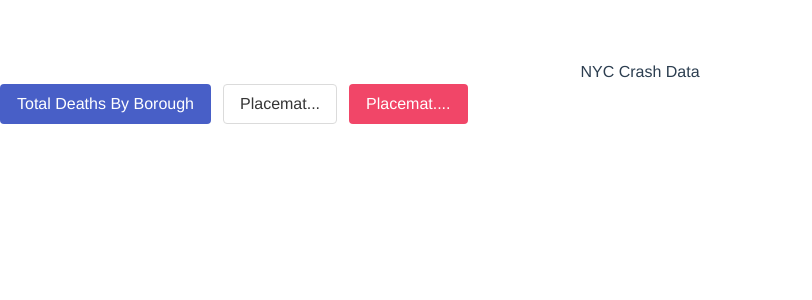
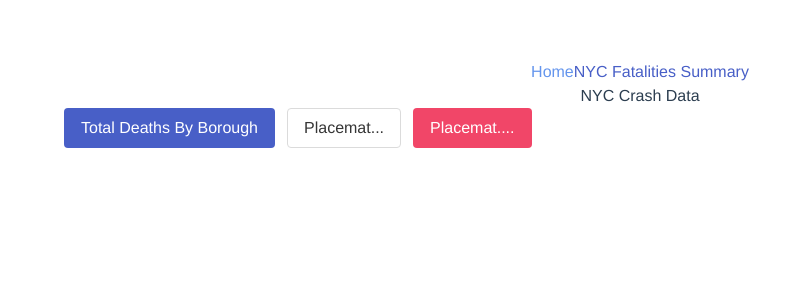
Before and after one commit to aibistin/nyccrash, a Vue app: page / in a window 1280 px wide. Shown: the top 300 px of the page, without its empty margins (0-812 px from the left). Built offline with nearby package versions, Linux system fonts and the light colour scheme.

Commit message:
Added first part of basic routing

```diff
--- a/src/components/Collision.vue
+++ b/src/components/Collision.vue
@@ -1,5 +1,5 @@
 <template>
-  <div class="">
+  <main-layout>
     <h1>{{ msg }}</h1>
     <div class="field is-grouped">
       <p class="control" v-on:click=getDeathsSummary>
@@ -22,12 +22,15 @@
     <template v-if="deathsSummary">
        <radar-chart :data="chartData" :options="chartOptions"></radar-chart>
     </template>
-  </div>
+  </main-layout>
 </template>
 
 <script>
 import axios from "axios";
+/* Local Imports*/
 import RadarChart from "./RadarChart";
+import MainLayout from "./../layouts/Main.vue";
+
 /*
  {
         "borough": "QUEENS",
@@ -58,7 +61,7 @@ export default {
           {
             label: "People Killed",
             data: [],
-            fill: true,
+            fill: false,
             backgroundColor: "rgba(255, 199, 132, 0.2)",
             borderColor: "rgb(255,199, 132)",
             pointBackgroundColor: "rgb(255, 199, 132)",
@@ -70,7 +73,7 @@ export default {
           {
             label: "Pedestrians Killed",
             data: [],
-            fill: true,
+            fill: '+1',
             backgroundColor: "rgba(0, 235, 80, 0.4)",
             borderColor: "rgb(0, 235, 80)",
             pointBackgroundColor: "rgb(0, 235, 80)",
@@ -82,7 +85,7 @@ export default {
           {
             label: "Cyclists Killed",
             data: [],
-            fill: true,
+            fill: '+1',
             backgroundColor: "rgba(200, 255, 0, 0.4)",
             borderColor: "rgb(200, 255, 0)",
             //borderWidth: 1,
@@ -95,7 +98,7 @@ export default {
           {
             label: "Motorists Killed",
             data: [],
-            fill: true,
+            fill: '+1',
             backgroundColor: "rgba(10, 0, 255, 0.4)",
             borderColor: "rgb(10, 0, 255)",
             pointBackgroundColor: "rgb(10, 0, 255)",
@@ -136,6 +139,7 @@ export default {
     //this.getDeathsSummary();
   },
   components: {
+    MainLayout,
     RadarChart
   },
   methods: {
--- /dev/null
+++ b/src/components/VLink.vue
@@ -0,0 +1,41 @@
+<template>
+  <a
+    v-bind:href="href"
+    v-bind:class="{ active: isActive }"
+    v-on:click="go"
+  >
+         <slot></slot>
+  </a>
+</template>
+
+<script>
+import routes from "../routes";
+
+export default {
+  name: "Vlink",
+  props: {
+    href: {
+      type: String,
+      required: true,
+    }
+  },
+  computed: {
+    isActive(){
+      return this.href == this.$root.currentRoute
+    },
+  },
+  methods: {
+    go(e) {
+      e.preventDefault();
+      this.$root.currentRoute = this.href;
+      window.history.pushState(null, routes[this.href], this.href);
+    }
+  }
+};
+</script>
+
+<style scoped lang="scss">
+.active {
+  color: cornflowerblue;
+}
+</style>
--- /dev/null
+++ b/src/layouts/Main.vue
@@ -0,0 +1,29 @@
+<template>
+  <div class="container">
+    <ul>
+      <li>
+      <v-link href="/">Home</v-link>
+      <v-link href="/stats">NYC Fatalities Summary</v-link>
+      </li>
+    </ul>
+
+    <slot></slot>
+  </div>
+</template>
+
+<script>
+import VLink from "../components/VLink";
+
+export default {
+  name: "MainLayout",
+  components: {
+    VLink
+  }
+};
+</script>
+
+<style lang="scss">
+.container {
+  background: inherit,
+}
+</style>
--- a/src/main.js
+++ b/src/main.js
@@ -1,10 +1,20 @@
 import Vue from "vue";
 // eslint-disable-next-line
 import Bulma from "bulma";
+/* Local Imports */
+import routes from "./routes";
 import App from "./App.vue";
 
 Vue.config.productionTip = false;
 
 new Vue({
+  data: {
+    currentRoute: window.location.pathname
+  },
+  computed: {
+    VueComponent() {
+      return routes[this.currentRoute] || "Not Found";
+    }
+  },
   render: h => h(App)
 }).$mount("#app");
--- /dev/null
+++ b/src/routes.js
@@ -0,0 +1,6 @@
+/* Routes */
+
+export default {
+  "/": "Home",
+  stats: "NYC Fatalities"
+};
```
Also changed, not shown: src/components/404.vue (added, +14 -0 lines), src/components/HelloWorld.vue (deleted, +0 -32 lines), src/components/Home.vue (added, +19 -0 lines), src/components/temp.js (deleted, +0 -40 lines).
